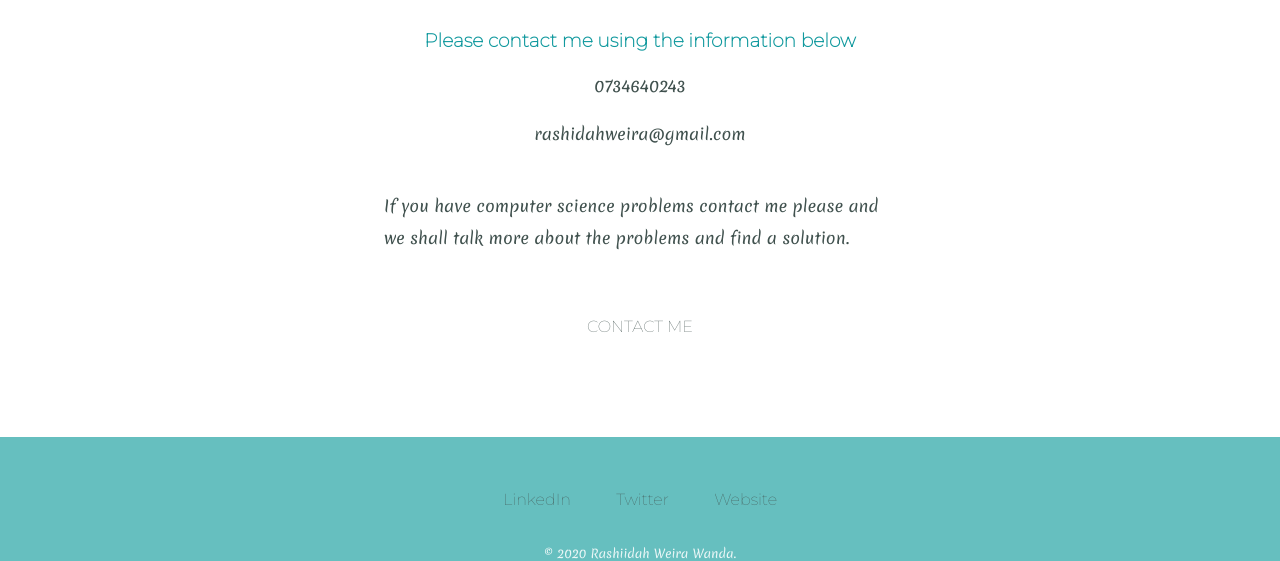
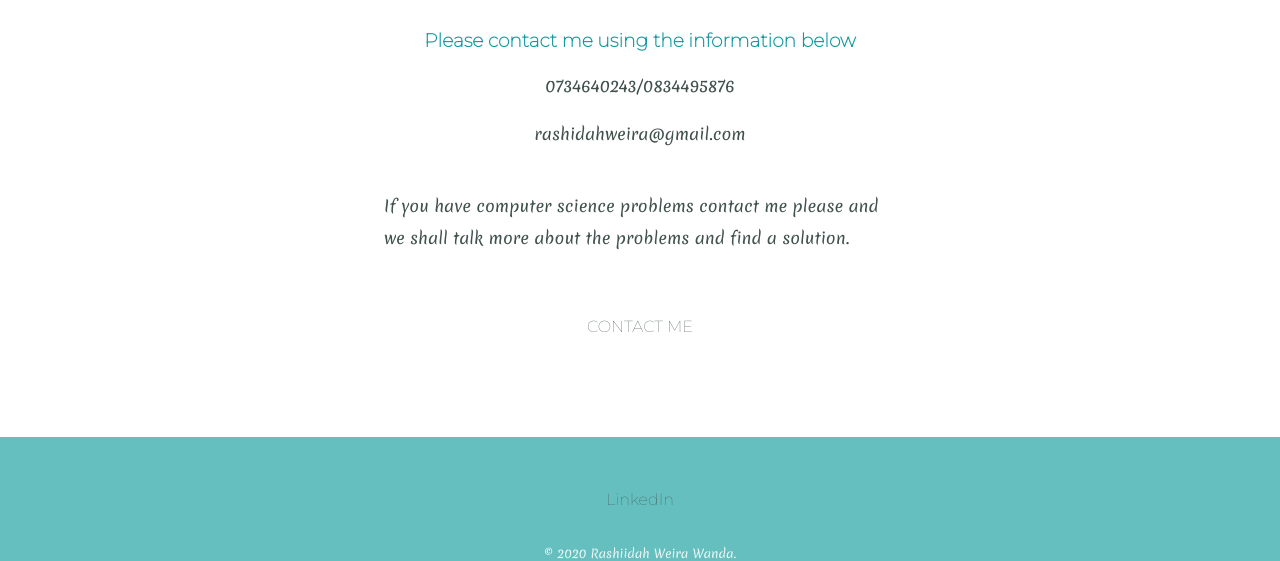
Before and after one commit to WandaWeira/personal, a plain HTML site: page index.html in a window 1280 px wide. Shown: the part 2158-2719 px from the top of the page. Drawn offline with Linux system fonts and the light colour scheme.

Commit message:
changes
yea changes

```diff
--- a/index.html
+++ b/index.html
@@ -41,7 +41,7 @@
   <div class="contact-me">
     <h2>Get In Touch</h2>
     <h3>Please contact me using the information below</h3>
-    <p>0734640243</p>
+    <p>0734640243/0834495876</p>
     <p>rashidahweira@gmail.com</p>
     <p class="contact-message">If you have computer science problems contact me please and we shall talk more about the problems and find a solution.</p>
     <a class="btn" href="mailto:name@email.com">CONTACT ME</a>
@@ -50,9 +50,8 @@
 
 
 <div class="bottom-container">
-  <a class="footer-link" href="https://www.linkedin.com/">LinkedIn</a>
-  <a class="footer-link" href="https://twitter.com/">Twitter</a>
-  <a class="footer-link" href="https://www.appbrewery.co/">Website</a>
+  <a class="footer-link" href="https://www.linkedin.com/in/wanda-weira-9929b1116/">LinkedIn</a>
+  <!-- <a class="footer-link" href="https://twitter.com/">Twitter</a> -->
   <p class="copy">© 2020 Rashiidah Weira Wanda.</p>
 </div>
 </body>
```
